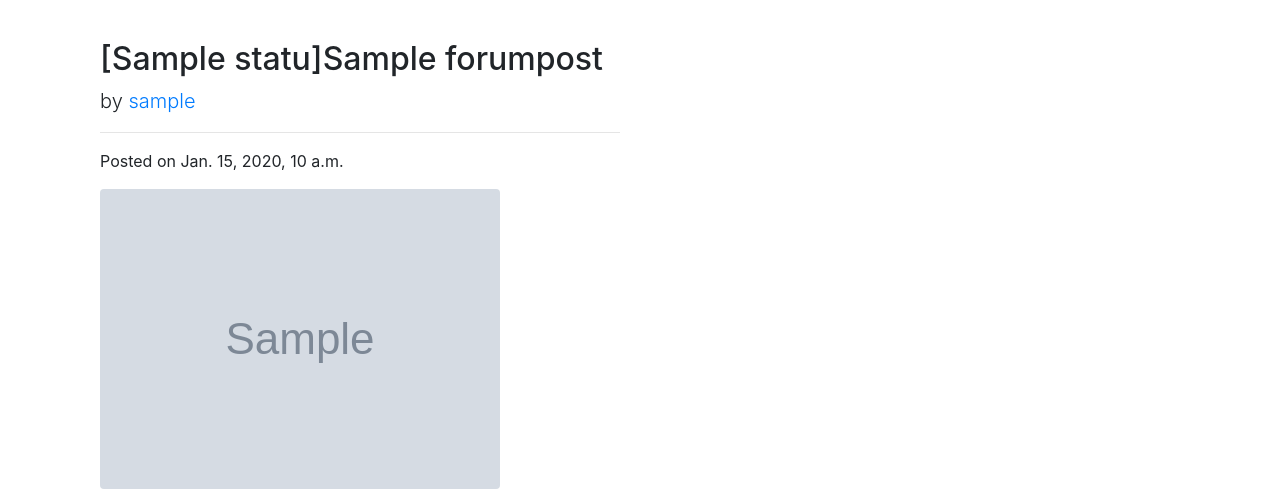
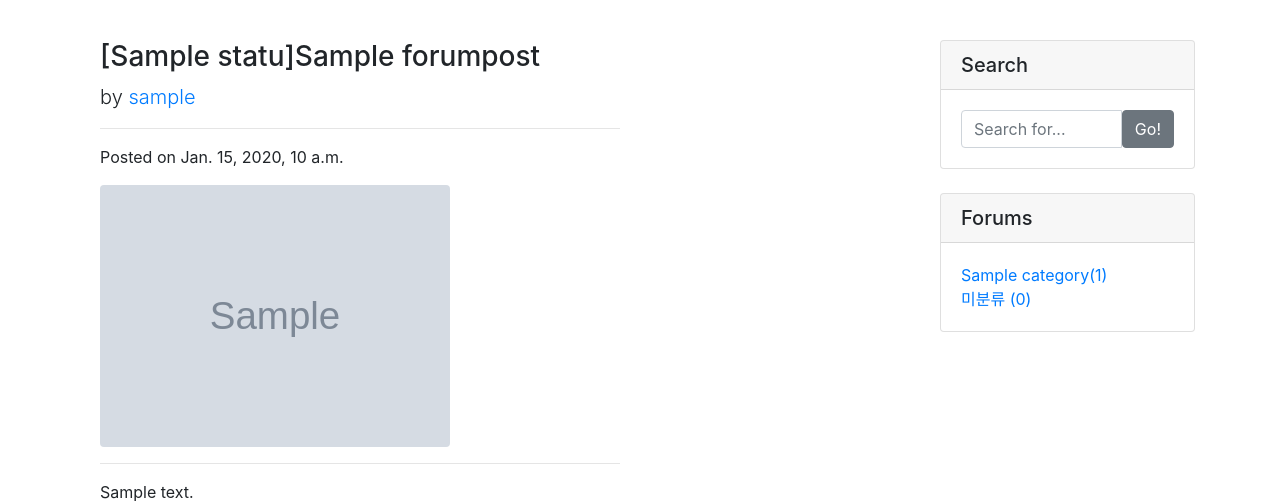
Before and after one commit to arad4228/DjangoWebWithPassta, a Django app: page /forums/post/1/ in a window 1280 px wide. Shown: the part 56-557 px from the top of the page. Run offline with Django 3.2, Linux system fonts and the light colour scheme; tables that the repository leaves empty hold one stand-in row (values such as "Sample post"); grey boxes marked "Sample" are stand-in pictures; some libraries are stand-ins or nearby versions.

Commit message:
Fix Forumpost Detail Error

```diff
--- a/SMForum/forums/templates/forums/forumpost_detail.html
+++ b/SMForum/forums/templates/forums/forumpost_detail.html
@@ -9,7 +9,7 @@
       <div class="col-lg-8">
 
         <!-- Title -->
-        <h2 class="mt-4">[{{ forumpost.status }}]{{ forumpost.title }}</h2>
+        <h3 class="mt-4">[{{ forumpost.status }}]{{ forumpost.title }}</h3>
 
         <!-- Author -->
         <p class="lead">
@@ -29,7 +29,7 @@
       <!-- Preview Image -->
       <!-- 이미지가 있다면 이미지 출력 그렇지 않으면 이미지를 출력하지 않음-->
           {% if forumpost.content_image %}
-            <img class="img-fluid rounded" src="{{  forumpost.content_image.url }}"alt="" width="400">
+            <img class="img-fluid rounded" src="{{  forumpost.content_image.url }}"alt="" width="350">
           {% endif %}
         <hr>
 
@@ -86,8 +86,6 @@
                 {% endif %}<br />
       </p>
 
-      </div>
-
         <!-- Comments Form -->
         <div class="card my-4">
           <h5 class="card-header">Leave a Comment:</h5>
```
